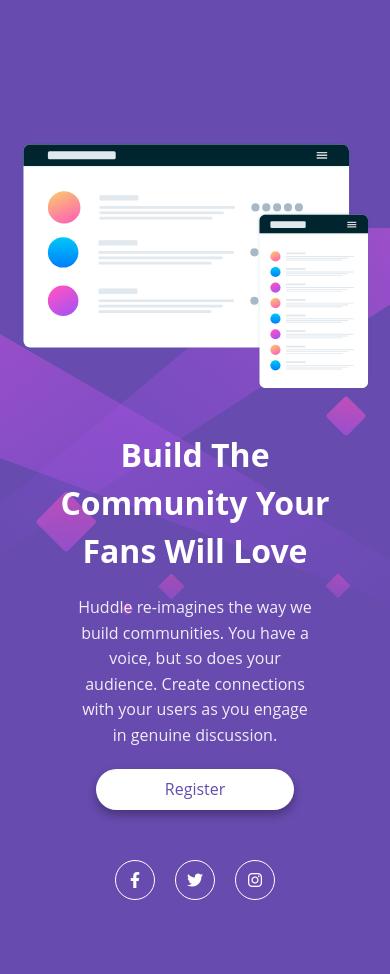
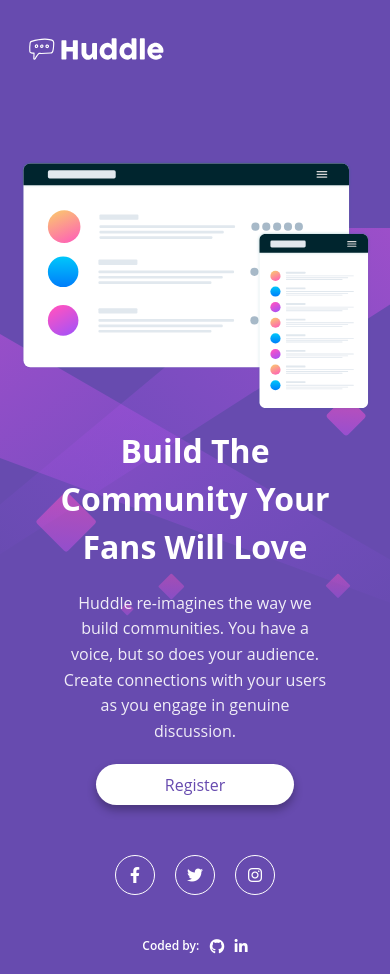
Before and after one commit to EslamGohar/huddle-page-single-section, a plain HTML site: page index.html in a window 390 px wide. Before the commit the page ends 940 px from the top, so only its background shows below. Drawn offline with Linux system fonts and the light colour scheme.

Commit message:
update the mobile responsive design

```diff
--- a/index.html
+++ b/index.html
@@ -3,7 +3,6 @@
   <head>
     <meta charset="UTF-8" />
     <meta name="viewport" content="width=device-width, initial-scale=1.0" />
-
     <title>
       Frontend Mentor | Huddle landing page with single introductory section
     </title>
@@ -21,11 +20,11 @@
     <link rel="stylesheet" href="style.css" />
   </head>
   <body>
+    <header class="logo">
+      <img src="./images/logo.svg" alt="Logo Image" />
+    </header>
     <main>
       <div class="container">
-        <div class="logo">
-          <img src="./images/logo.svg" alt="Huddle" />
-        </div>
         <div class="flex">
           <div class="skeleton-images">
             <img src="images/illustration-mockups.svg" alt="skeleton images" />
@@ -46,6 +45,15 @@
           <a href="#"><i class="fa-brands fa-twitter"></i></a>
           <a href="#"><i class="fa-brands fa-instagram"></i></a>
         </div>
+        <footer>
+          Coded by:
+          <a href="https://github.com/EslamGohar">
+            <i class="fa-brands fa-github"></i>
+          </a>
+          <a href="https://www.linkedin.com/in/eslam-gohar/">
+            <i class="fa-brands fa-linkedin-in"></i>
+          </a>
+        </footer>
       </div>
     </main>
   </body>
--- a/style.css
+++ b/style.css
@@ -81,28 +81,38 @@ body {
 }
 
 .logo {
+	position: absolute;
+	top: 0;
+	left: 0;
+
 	display: flex;
 	justify-content: flex-start;
 	align-items: flex-start;
-	width: 170px;
-	margin: 45px 0;
+}
+
+.logo img {
+	width: clamp(145px, 20%, 200px);
+	max-width: 100%;
+	height: 3.5rem;
+	margin: 70px;
+	margin-top: 3rem;
 }
 
 .flex {
 	display: flex;
 	justify-content: center;
+	align-items: center;
 }
-
 
 .flex>div:first-child {
 	flex: 1;
+	margin-top: 100px;
 	margin-right: 50px;
 }
 
 .flex>div:last-child {
-	flex: 0.8;
+	flex: 1;
 	margin-left: 30px;
-	margin-top: 40px;
 }
 
 .content h1 {
@@ -153,7 +163,6 @@ body {
 	align-items: center;
 	margin-left: 20px;
 	text-decoration: none;
-
 	transition: 0.2s ease-in-out;
 }
 
@@ -162,10 +171,31 @@ body {
 	border: 1px solid var(--clr-secondary);
 }
 
+footer {
+	display: inline-flex;
+	align-items: center;
+	justify-content: center;
+	column-gap: 0.65rem;
+	color: var(--clr-white);
+	font-family: var(--ff-primary);
+	font-weight: var(--fw-600);
+	font-size: 0.75rem;
+	padding-bottom: 1rem;
+}
 
-@media screen and (max-width: 600px) {
+footer a {
+	text-decoration: none;
+	font-size: 0.936rem;
+	color: var(--clr-white);
+}
+
+@media screen and (max-width: 768px) {
 	body {
 		background-image: url("./images/bg-mobile.svg");
+	}
+
+	.logo img {
+		margin: 1.3rem 1.4rem;
 	}
 
 	.container {
@@ -175,13 +205,6 @@ body {
 		flex-direction: column;
 		text-align: center;
 		width: min(700px, 90%);
-	}
-
-	.container .logo {
-		display: flex;
-		justify-content: center;
-		align-items: center;
-		margin: 2rem 0;
 	}
 
 	.flex {
@@ -195,13 +218,11 @@ body {
 	.flex>div:first-child {
 		flex: 1;
 		margin-right: 0;
-		margin-top: 5rem
+		margin-top: 15rem
 	}
 
 	.flex>div:last-child {
 		flex: 1;
-		justify-content: center;
-		align-items: center;
 		margin-left: 0;
 	}
 
@@ -212,8 +233,13 @@ body {
 		flex-direction: column;
 	}
 
+	.content h1 {
+		margin-top: 1rem;
+		max-width: 95%;
+	}
+
 	.content p {
-		max-width: 67%;
+		max-width: 78%;
 		opacity: 0.9;
 	}
 
```
Also changed, not shown: 1 other file.
